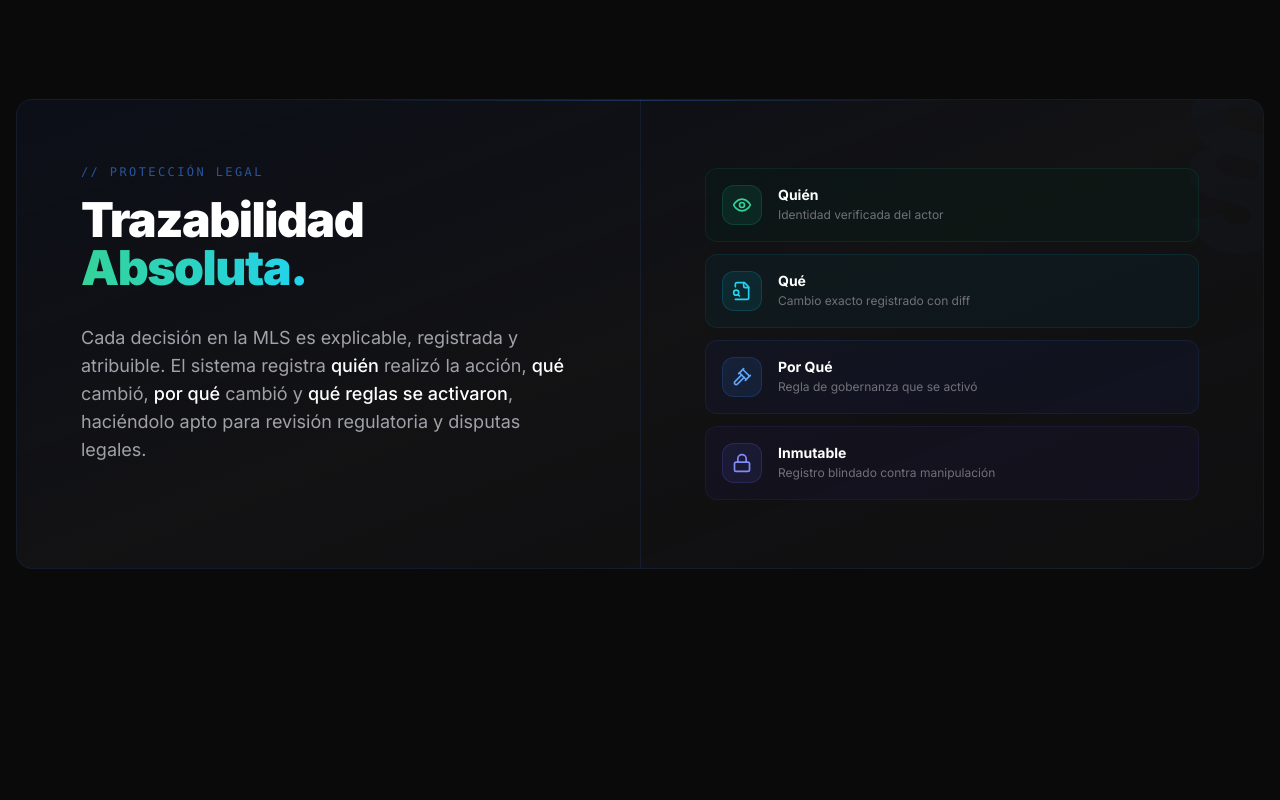
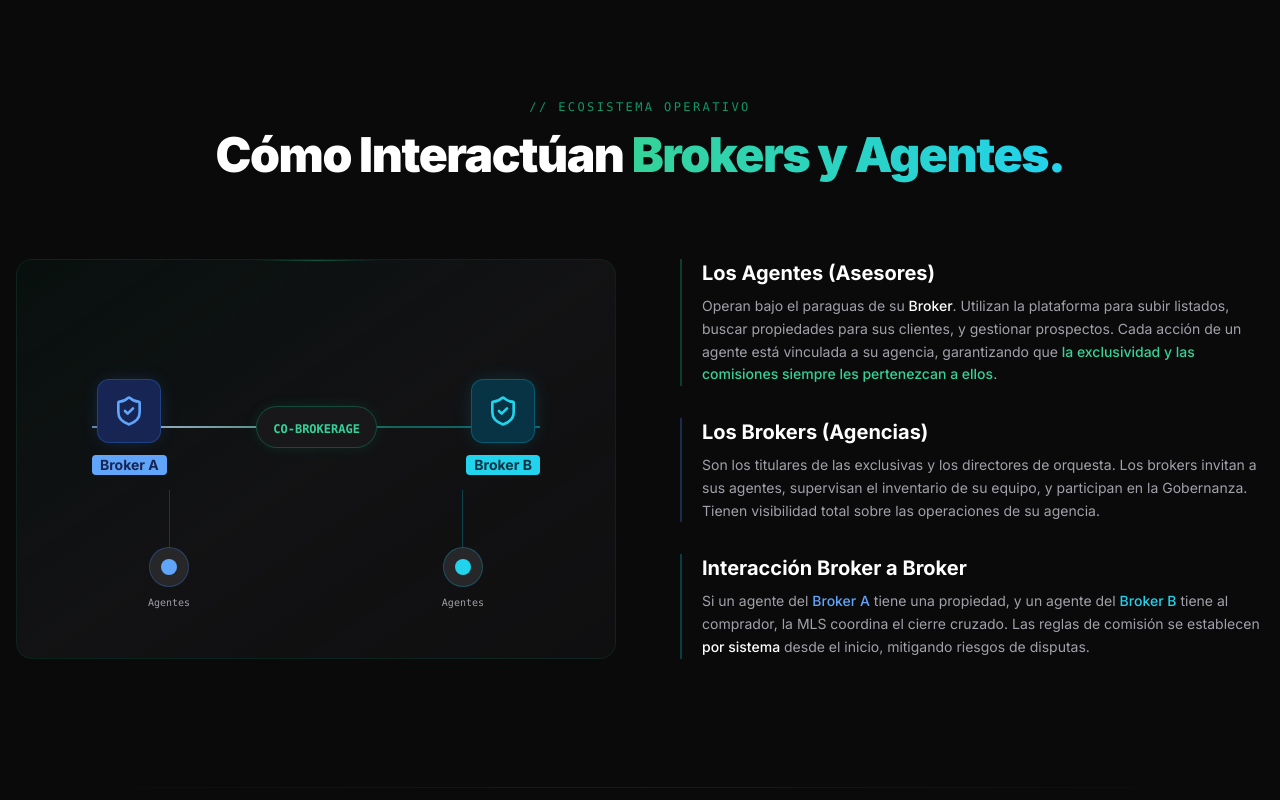
Before and after one commit to bluejaxllc/mls-core, a Next.js app in the folder web/: page / in a window 1280 px wide. Shown: the part 2700-3500 px from the top of the page. Built offline with nearby package versions, Linux system fonts and the light colour scheme.

Commit message:
feat(landing): add Broker/Agent interaction section and update diff wording

```diff
--- a/web/app/page.tsx
+++ b/web/app/page.tsx
@@ -312,7 +312,113 @@ export default function LandingPage() {
             </section>
 
             {/* ══════════════════════════════════════════════════════════════
-                SECCIÓN 4: AUDITORÍA Y PROTECCIÓN LEGAL
+                SECCIÓN 4: RED DE CONFIANZA — AGENTES Y BROKERS
+            ══════════════════════════════════════════════════════════════ */}
+            <section className="relative z-10 py-24 md:py-32 px-4 max-w-7xl mx-auto">
+                <motion.div {...fadeUp(0)} className="text-center mb-16 md:mb-20">
+                    <span className="font-mono text-[10px] md:text-xs tracking-[0.2em] text-emerald-500/80 uppercase block mb-4">
+                        // ecosistema operativo
+                    </span>
+                    <h2 className="text-3xl sm:text-4xl md:text-5xl font-black tracking-[-0.03em]">
+                        Cómo Interactúan{' '}
+                        <span className="bg-gradient-to-r from-emerald-400 to-cyan-400 bg-clip-text text-transparent">
+                            Brokers y Agentes.
+                        </span>
+                    </h2>
+                </motion.div>
+
+                <div className="grid grid-cols-1 md:grid-cols-2 gap-8 md:gap-12 items-center">
+                    {/* Visual representation */}
+                    <motion.div {...fadeUp(0.1)} className="relative h-full min-h-[400px] rounded-2xl border border-emerald-500/10 bg-gradient-to-br from-emerald-950/20 via-zinc-900/60 to-zinc-900/40 p-8 flex flex-col items-center justify-center overflow-hidden">
+                        <div className="absolute top-0 left-1/2 -translate-x-1/2 w-32 h-px bg-gradient-to-r from-transparent via-emerald-500/40 to-transparent"></div>
+
+                        {/* Broker A & B Connection */}
+                        <div className="flex justify-between w-full max-w-md items-center mb-16 relative">
+                            {/* Connection line */}
+                            <div className="absolute top-1/2 left-0 w-full h-0.5 bg-gradient-to-r from-blue-500/50 via-emerald-500/50 to-cyan-500/50 -translate-y-1/2 overflow-hidden">
+                                <motion.div
+                                    className="w-full h-full bg-gradient-to-r from-transparent via-white to-transparent opacity-50"
+                                    animate={{ x: ['-100%', '100%'] }}
+                                    transition={{ duration: 2, repeat: Infinity, ease: "linear" }}
+                                />
+                            </div>
+
+                            <div className="relative z-10 flex flex-col items-center">
+                                <div className="h-16 w-16 rounded-xl bg-blue-950 border border-blue-500/30 flex items-center justify-center mb-3 shadow-[0_0_20px_-5px_rgba(59,130,246,0.3)]">
+                                    <ShieldCheck className="h-8 w-8 text-blue-400" />
+                                </div>
+                                <span className="font-bold text-sm bg-blue-400 text-blue-950 px-2 pl-2 rounded">Broker A</span>
+                            </div>
+
+                            <div className="relative z-10 bg-zinc-900 border border-emerald-500/30 px-4 py-2 rounded-full shadow-[0_0_15px_-3px_rgba(16,185,129,0.2)]">
+                                <span className="text-[10px] md:text-xs font-mono font-bold text-emerald-400">CO-BROKERAGE</span>
+                            </div>
+
+                            <div className="relative z-10 flex flex-col items-center">
+                                <div className="h-16 w-16 rounded-xl bg-cyan-950 border border-cyan-500/30 flex items-center justify-center mb-3 shadow-[0_0_20px_-5px_rgba(6,182,212,0.3)]">
+                                    <ShieldCheck className="h-8 w-8 text-cyan-400" />
+                                </div>
+                                <span className="font-bold text-sm bg-cyan-400 text-cyan-950 px-2 rounded">Broker B</span>
+                            </div>
+                        </div>
+
+                        {/* Agents showing hierarchy */}
+                        <div className="w-full max-w-sm flex justify-between absolute bottom-12 px-6">
+                            <div className="flex flex-col items-center relative">
+                                <div className="h-20 w-px bg-blue-500/30 absolute bottom-10"></div>
+                                <div className="h-10 w-10 rounded-full bg-zinc-800 border border-blue-500/30 flex items-center justify-center z-10">
+                                    <div className="h-4 w-4 bg-blue-400 rounded-full"></div>
+                                </div>
+                                <span className="text-[10px] text-zinc-400 mt-2 font-mono">Agentes</span>
+                            </div>
+
+                            <div className="flex flex-col items-center relative">
+                                <div className="h-20 w-px bg-cyan-500/30 absolute bottom-10"></div>
+                                <div className="h-10 w-10 rounded-full bg-zinc-800 border border-cyan-500/30 flex items-center justify-center z-10">
+                                    <div className="h-4 w-4 bg-cyan-400 rounded-full"></div>
+                                </div>
+                                <span className="text-[10px] text-zinc-400 mt-2 font-mono">Agentes</span>
+                            </div>
+                        </div>
+                    </motion.div>
+
+                    {/* Text content */}
+                    <div className="space-y-8 md:pl-4">
+                        <motion.div {...fadeUp(0.2)} className="border-l-2 border-emerald-500/30 pl-5">
+                            <h3 className="text-xl font-bold mb-2 text-white">Los Agentes (Asesores)</h3>
+                            <p className="text-sm text-zinc-400 leading-relaxed">
+                                Operan bajo el paraguas de su <span className="text-white font-medium">Broker</span>.
+                                Utilizan la plataforma para subir listados, buscar propiedades para sus clientes,
+                                y gestionar prospectos. Cada acción de un agente está vinculada a su agencia, garantizando que
+                                <span className="text-emerald-400 font-medium"> la exclusividad y las comisiones siempre les pertenezcan a ellos</span>.
+                            </p>
+                        </motion.div>
+
+                        <motion.div {...fadeUp(0.3)} className="border-l-2 border-blue-500/30 pl-5">
+                            <h3 className="text-xl font-bold mb-2 text-white">Los Brokers (Agencias)</h3>
+                            <p className="text-sm text-zinc-400 leading-relaxed">
+                                Son los titulares de las exclusivas y los directores de orquesta.
+                                Los brokers invitan a sus agentes, supervisan el inventario de su equipo, y participan en la Gobernanza. Tienen visibilidad total sobre las operaciones de su agencia.
+                            </p>
+                        </motion.div>
+
+                        <motion.div {...fadeUp(0.4)} className="border-l-2 border-cyan-500/30 pl-5">
+                            <h3 className="text-xl font-bold mb-2 text-white">Interacción Broker a Broker</h3>
+                            <p className="text-sm text-zinc-400 leading-relaxed">
+                                Si un agente del <span className="text-blue-400 font-medium">Broker A</span> tiene una propiedad, y un agente del <span className="text-cyan-400 font-medium">Broker B</span> tiene al comprador, la MLS coordina el cierre cruzado. Las reglas de comisión se establecen <span className="text-white font-medium">por sistema</span> desde el inicio, mitigando riesgos de disputas.
+                            </p>
+                        </motion.div>
+                    </div>
+                </div>
+            </section>
+
+            {/* Animated Divider */}
+            <div className="relative z-10 max-w-7xl mx-auto px-4">
+                <div className="h-px bg-gradient-to-r from-transparent via-emerald-800/30 to-transparent"></div>
+            </div>
+
+            {/* ══════════════════════════════════════════════════════════════
+                SECCIÓN 5: AUDITORÍA Y PROTECCIÓN LEGAL
             ══════════════════════════════════════════════════════════════ */}
             <section className="relative z-10 py-24 md:py-32 px-4">
                 <div className="max-w-7xl mx-auto">
@@ -354,7 +460,7 @@ export default function LandingPage() {
                                 <div className="space-y-3">
                                     {[
                                         { icon: Eye, label: 'Quién', desc: 'Identidad verificada del actor', color: 'emerald', delay: 0.2 },
-                                        { icon: FileSearch, label: 'Qué', desc: 'Cambio exacto registrado con diff', color: 'cyan', delay: 0.3 },
+                                        { icon: FileSearch, label: 'Qué', desc: 'Cambio exacto registrado al detalle', color: 'cyan', delay: 0.3 },
                                         { icon: Gavel, label: 'Por Qué', desc: 'Regla de gobernanza que se activó', color: 'blue', delay: 0.4 },
                                         { icon: Lock, label: 'Inmutable', desc: 'Registro blindado contra manipulación', color: 'indigo', delay: 0.5 },
                                     ].map((item, i) => (
@@ -395,7 +501,7 @@ export default function LandingPage() {
             </section>
 
             {/* ══════════════════════════════════════════════════════════════
-                SECCIÓN 5: CTA FINAL — EL FILTRO
+                SECCIÓN 6: CTA FINAL — EL FILTRO
             ══════════════════════════════════════════════════════════════ */}
             <section id="aplicar" className="relative z-10 py-24 md:py-32 px-4 max-w-4xl mx-auto">
                 <motion.div {...fadeUp(0)} className="text-center mb-4">
```
